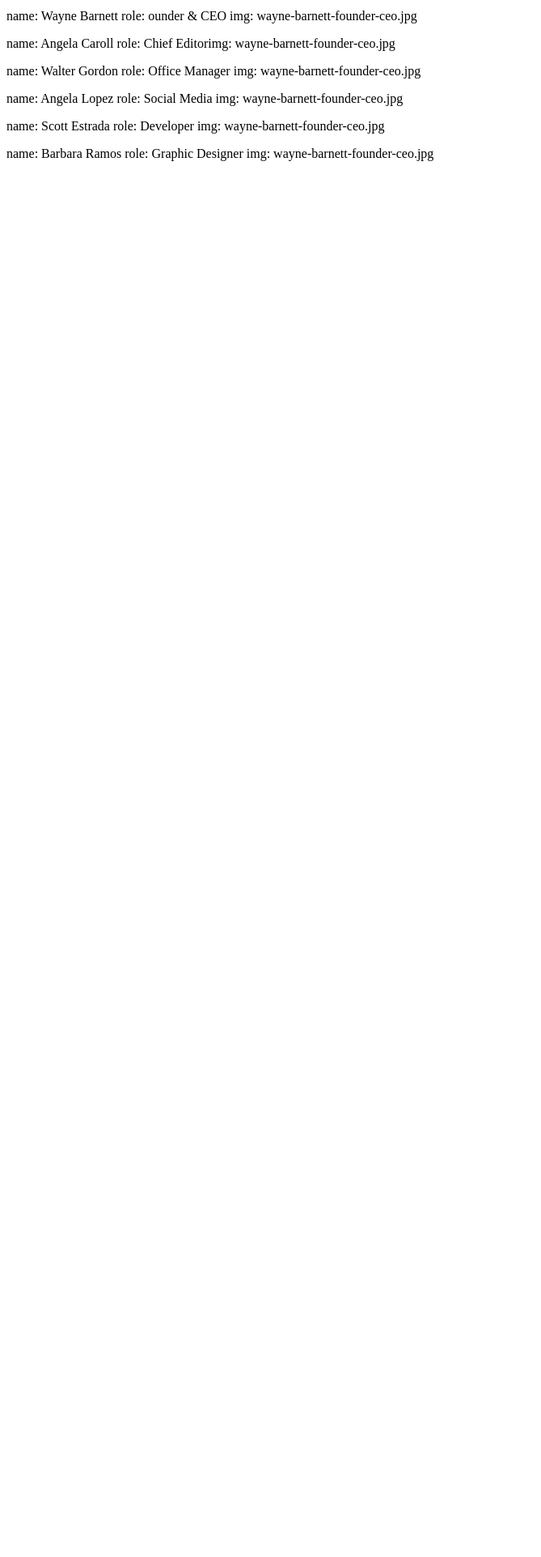
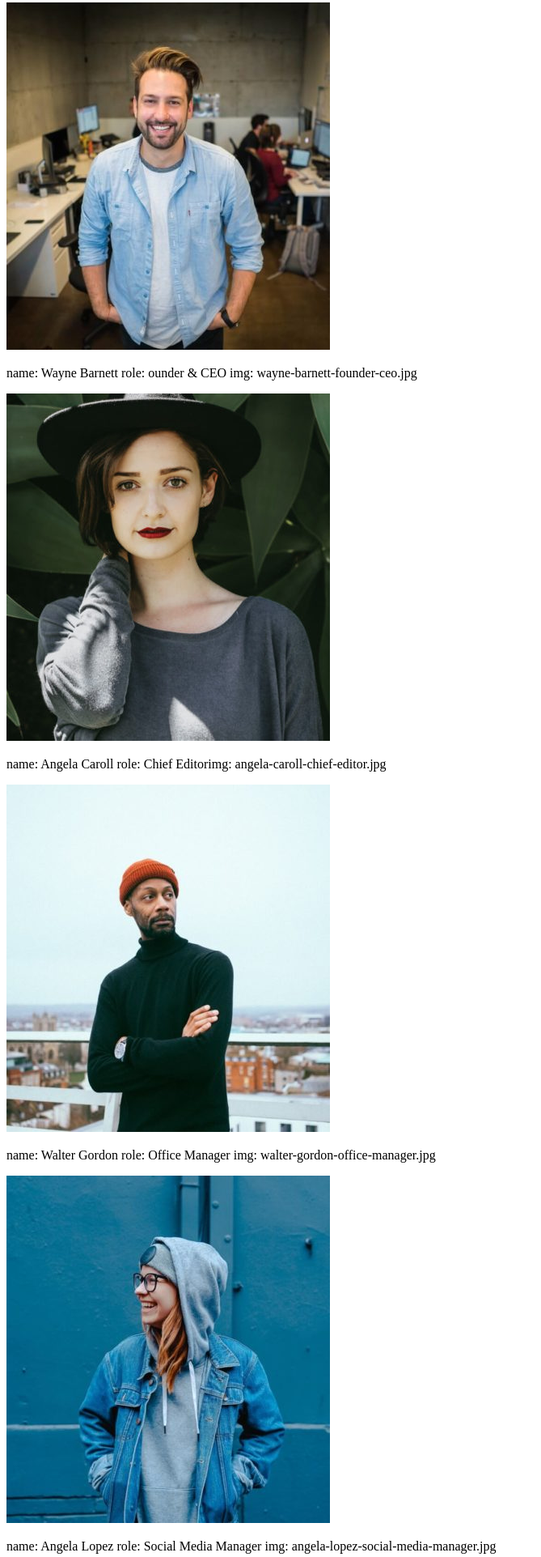
Before and after one commit to DanielMarella/js-our-team, a plain HTML site: page index.html in a window 1280 px wide. Shown: the part 5-1928 px from the top of the page at 81% size, without its empty margins (0-669 px from the left). Before the commit the page ends 800 px from the top, so only its background shows below. Drawn offline with Linux system fonts and the light colour scheme.

Commit message:
add img folder, add img via js

```diff
--- a/index.html
+++ b/index.html
@@ -8,12 +8,36 @@
 </head>
 <body>
 
-    <p id="userOne"></p>
-    <p id="userTwo"></p>
-    <p id="userThree"></p>
-    <p id="userFour"></p>
-    <p id="userFive"></p>
-    <p id="userSix"></p>
+    <div id="userImgOne">
+    </div>
+    <p id="userOne">
+    </p>
+
+
+    <div id="userImgTwo">
+    </div>
+    <p id="userTwo">
+    </p>
+
+    <div id="userImgThree">
+    </div>
+    <p id="userThree">
+    </p>
+
+    <div id="userImgFour">
+    </div>
+    <p id="userFour">
+    </p>
+
+    <div id="userImgFive">
+    </div>
+    <p id="userFive">
+    </p>
+
+    <div id="userImgSix">
+    </div>
+    <p id="userSix">
+    </p>
 
 
     <script src="js/myscript.js"></script>
--- a/js/myscript.js
+++ b/js/myscript.js
@@ -10,32 +10,48 @@
 // Stampare su console, per ogni membro del team, le informazioni di nome, ruolo e la stringa della foto xxx
 
 // MILESTONE 2:
-// Stampare le stesse informazioni su DOM sottoforma di stringhe
+// Stampare le stesse informazioni su DOM sottoforma di stringhe xxxx
+
+// BONUS 1:
+// Trasformare la stringa foto in una immagine effettiva xx
 
 
 // Wayne Barnett     ounder & CEO      wayne-barnett-founder-ceo.jpg
 // Angela Caroll     Chief Editor      angela-caroll-chief-editor.jpg
 // Walter Gordon     Office Manager    walter-gordon-office-manager.jpg
-// Angela Lopez      Social Media      Manager  angela-lopez-social-media-manager.jpg
+// Angela Lopez      Social Media Manager  angela-lopez-social-media-manager.jpg
 // Scott Estrada     Developer         scott-estrada-developer.jpg
 // Barbara Ramos     Graphic Designer  barbara-ramos-graphic-designer.jpg
 
 
 const team = [];
 
+
 const userOne = {
     name : 'Wayne Barnett',
     role : 'ounder & CEO',
     profileImg : 'wayne-barnett-founder-ceo.jpg'
 }
+
+let imgOne = document.createElement("img");
+imgOne.src = "img/wayne-barnett-founder-ceo.jpg";
+let srcOne = document.getElementById("userImgOne");
+srcOne.appendChild(imgOne);
+
 document.getElementById('userOne').innerHTML = 'name:  ' + userOne.name + ' role: ' + userOne.role + ' img: ' + userOne.profileImg;
 console.log('name:  ' + userOne.name, 'role: ' + userOne.role, 'img: ' + userOne.profileImg);
+
 
 const userTwo = {
     name : 'Angela Caroll',
     role : 'Chief Editor',
-    profileImg : 'wayne-barnett-founder-ceo.jpg'
+    profileImg : 'angela-caroll-chief-editor.jpg'
 }
+
+let imgTwo = document.createElement("img");
+imgTwo.src = 'img/angela-caroll-chief-editor.jpg'
+let srcTwo = document.getElementById("userImgTwo");
+srcTwo.appendChild(imgTwo);
 
 document.getElementById('userTwo').innerHTML = 'name:  ' + userTwo.name + ' role: ' + userTwo.role + 'img: ' + userTwo.profileImg;
 console.log('name:  ' + userTwo.name, 'role: ' + userTwo.role, 'img: ' + userTwo.profileImg);
@@ -45,8 +61,13 @@ console.log('name:  ' + userTwo.name, 'role: ' + userTwo.role, 'img: ' + userTwo
 const userThree = {
     name : 'Walter Gordon',
     role : 'Office Manager',
-    profileImg : 'wayne-barnett-founder-ceo.jpg'
+    profileImg : 'walter-gordon-office-manager.jpg'
 }
+
+let imgThree = document.createElement("img");
+imgThree.src = "img/walter-gordon-office-manager.jpg";
+let srcThree = document.getElementById("userImgThree");
+srcThree.appendChild(imgThree);
 
 document.getElementById('userThree').innerHTML = 'name:  ' + userThree.name + ' role: ' + userThree.role +  ' img: ' + userThree.profileImg;
 console.log('name:  ' + userThree.name, 'role: ' + userThree.role,  'img: ' + userThree.profileImg);
@@ -54,36 +75,48 @@ console.log('name:  ' + userThree.name, 'role: ' + userThree.role,  'img: ' + us
 
 const userFour = {
     name : 'Angela Lopez ',
-    role : 'Social Media',
-    profileImg : 'wayne-barnett-founder-ceo.jpg'
+    role : 'Social Media Manager ',
+    profileImg : 'angela-lopez-social-media-manager.jpg'
 }
+
+let imgFour = document.createElement("img");
+imgFour.src = "img/angela-lopez-social-media-manager.jpg";
+let srcFour = document.getElementById("userImgFour");
+srcFour.appendChild(imgFour);
 
 document.getElementById('userFour').innerHTML = 'name:  ' + userFour.name + ' role: ' + userFour.role +  ' img: ' + userFour.profileImg;
 console.log('name:  ' + userFour.name, 'role: ' + userFour.role,  'img: ' + userFour.profileImg);
 
 
-
 const userFive = {
     name : 'Scott Estrada',
     role : 'Developer',
-    profileImg : 'wayne-barnett-founder-ceo.jpg'
+    profileImg : 'scott-estrada-developer.jpg'
 }
+
+let imgFive = document.createElement("img");
+imgFive.src = "img/scott-estrada-developer.jpg";
+let srcFive = document.getElementById("userImgFive");
+srcFive.appendChild(imgFive);
 
 document.getElementById('userFive').innerHTML = 'name:  ' + userFive.name + ' role: ' + userFive.role + ' img: ' + userFive.profileImg;
 console.log('name:  ' + userFive.name, 'role: ' + userFive.role,  'img: ' + userFive.profileImg);
 
 
-
 const userSix = {
     name : 'Barbara Ramos',
     role : 'Graphic Designer',
-    profileImg : 'wayne-barnett-founder-ceo.jpg'
+    profileImg : 'barbara-ramos-graphic-designer.jpg'
 }
+
+let imgSix = document.createElement("img");
+imgSix.src = "img/barbara-ramos-graphic-designer.jpg";
+let srcSix = document.getElementById("userImgSix");
+srcSix.appendChild(imgSix);
 
 document.getElementById('userSix').innerHTML = 'name:  ' + userSix.name + ' role: ' + userSix.role +  ' img: ' + userSix.profileImg;
 console.log('name:  ' + userSix.name, 'role: ' + userSix.role,  'img: ' + userSix.profileImg);
 
 
-
 team.push(userOne, userTwo, userThree, userFour, userFive, userSix);
 console.log(team)
```
Also changed, not shown: img/angela-caroll-chief-editor.jpg (added), img/angela-lopez-social-media-manager.jpg (added), img/barbara-ramos-graphic-designer.jpg (added), img/scott-estrada-developer.jpg (added), img/walter-gordon-office-manager.jpg (added), img/wayne-barnett-founder-ceo.jpg (added).
